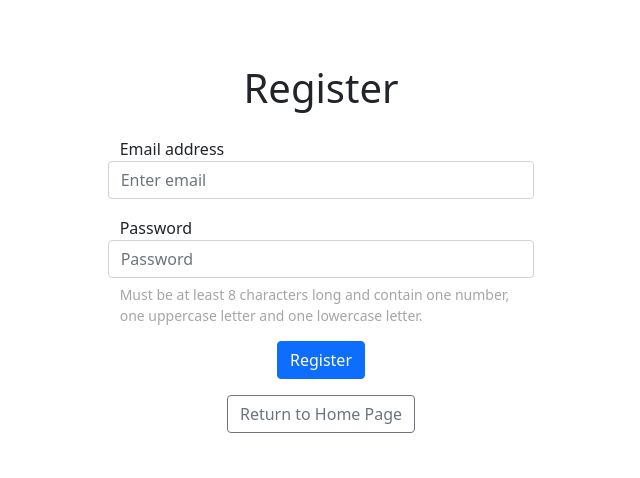
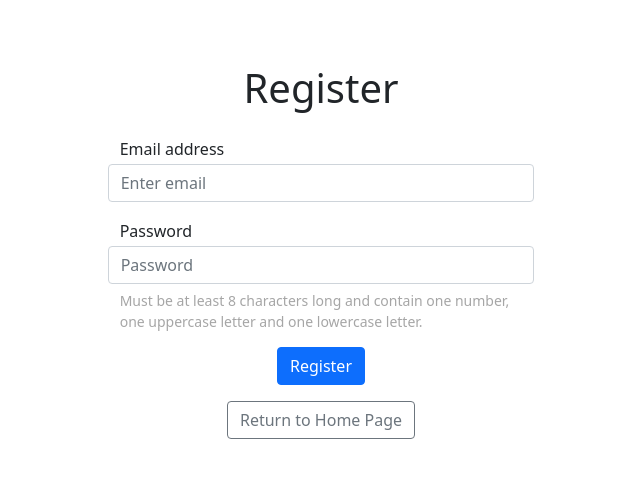
Before and after one commit to 3FI/COMP-307-Project, a PHP site: page /register-form in a window 1280 px wide. Shown: the part 56-534 px from the top of the page, without its empty margins (319-959 px from the left). Run offline with PHP 8.4, Linux system fonts and the light colour scheme.

Commit message:
edit spacing of forms

```diff
--- a/htdocs/main.css
+++ b/htdocs/main.css
@@ -9,8 +9,12 @@ html, body {
     margin-bottom: 25px;
 }
 
-input {
-    margin-top: 2px;
+.form-buttons {
+    margin-top: 5px;
+}
+
+.field {
+    margin-top: 3px;
     margin-bottom: 2px;
 }
 
--- a/htdocs/register.html
+++ b/htdocs/register.html
@@ -99,19 +99,19 @@
             <form name="register form" class="container top-padding" action="/register" method="post" onsubmit="return validateRegistration()">
                 <div class="row top-padding">
                     <label for="email">Email address</label>
-                    <input type="text" name="email" class="form-control" id="email" placeholder="Enter email" onfocusout="return validateEmail()">
+                    <input type="text" name="email" class="form-control field" id="email" placeholder="Enter email" onfocusout="return validateEmail()">
                     <div id="invalidEmail" class="invalid-feedback" style="display:none">
                         Invalid email
                     </div>
                 </div>
                 <div class="row padding">
                     <label for="password">Password</label><br>
-                    <input type="password" name="password" class="form-control" id="password" placeholder="Password">
+                    <input type="password" name="password" class="form-control field" id="password" placeholder="Password">
                     <small id="registerHelp" class="form-text" style="color:#a6a6a6">
                         Must be at least 8 characters long and contain one number, one uppercase letter and one lowercase letter.
                     </small>
                 </div>
-                <div class="text-center top-padding">
+                <div class="text-center form-buttons">
                     <p><button type="submit" class="btn btn-primary">Register</button></p>
                     <p><a href="index.html" type="button" class="btn btn-outline-secondary">Return to Home Page</a></p>
                 </div>
```
Also changed, not shown: htdocs/index.html (+5 -6 lines).
